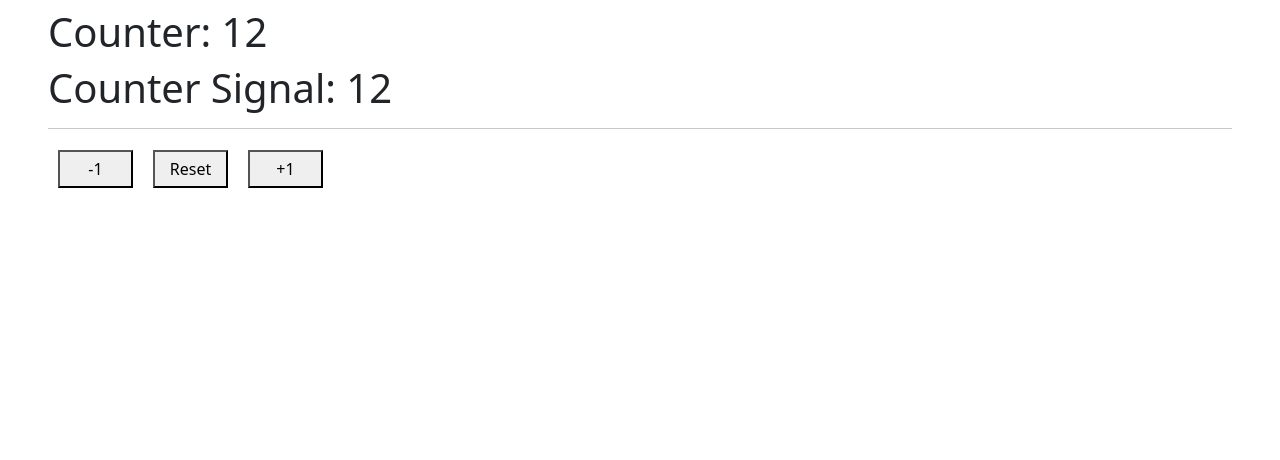
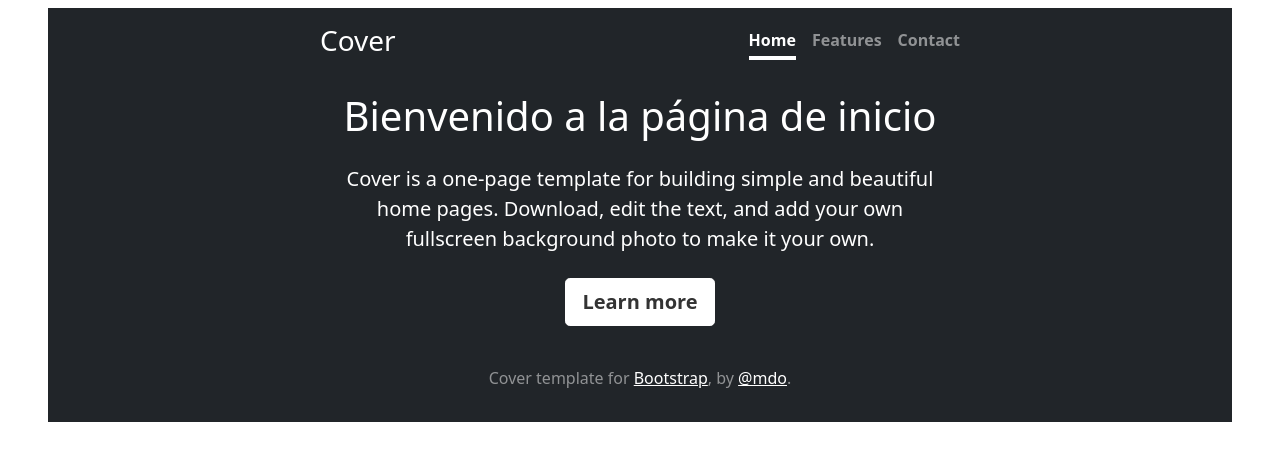
Before and after one commit to enriquesousa/02-bases-angular, an Angular app: page / in a window 1280 px wide. Shown: the top 460 px of the page. Built offline with nearby package versions, Linux system fonts and the light colour scheme.

Commit message:
43 y 44. Resumen de lo aprendido y Código Fuente

```diff
--- a/src/app/app.html
+++ b/src/app/app.html
@@ -1,7 +1,5 @@
 <!-- <nav>Soy un Nav</nav> -->
-
 <section class="mx-5 mt-2">
     <router-outlet />
 </section>
-
-<!-- <footer>Soy un Footer</footer> -->
+<!-- <footer>Soy el footer</footer> -->
--- /dev/null
+++ b/src/app/pages/home/home-page.css
@@ -0,0 +1,54 @@
+/*
+ * Globals
+ */
+
+
+/* Custom default button */
+.btn-secondary,
+.btn-secondary:hover,
+.btn-secondary:focus {
+    color: #333;
+    text-shadow: none;
+    /* Prevent inheritance from `body` */
+}
+
+
+/*
+ * Base structure
+ */
+
+body {
+    text-shadow: 0 .05rem .1rem rgba(0, 0, 0, .5);
+    box-shadow: inset 0 0 5rem rgba(0, 0, 0, .5);
+}
+
+.cover-container {
+    max-width: 42em;
+}
+
+
+/*
+ * Header
+ */
+
+.nav-masthead .nav-link {
+    padding: .25rem 0;
+    font-weight: 700;
+    color: rgba(255, 255, 255, .5);
+    background-color: transparent;
+    border-bottom: .25rem solid transparent;
+}
+
+.nav-masthead .nav-link:hover,
+.nav-masthead .nav-link:focus {
+    border-bottom-color: rgba(255, 255, 255, .25);
+}
+
+.nav-masthead .nav-link+.nav-link {
+    margin-left: 1rem;
+}
+
+.nav-masthead .active {
+    color: #fff;
+    border-bottom-color: #fff;
+}
--- /dev/null
+++ b/src/app/pages/home/home-page.html
@@ -0,0 +1,91 @@
+<div class="d-flex h-100 text-center text-white bg-dark">
+    <div class="cover-container d-flex w-100 h-100 p-3 mx-auto flex-column">
+
+        <header class="mb-auto">
+            <div>
+                <h3 class="float-md-start mb-0">Cover</h3>
+                <nav class="nav nav-masthead justify-content-center float-md-end">
+                    <a class="nav-link active" aria-current="page" href="#">Home</a>
+                    <a class="nav-link" href="#">Features</a>
+                    <a class="nav-link" href="#">Contact</a>
+                </nav>
+            </div>
+        </header>
+
+        <br />
+
+        <main class="px-3 mt-2">
+            <h1>{{ title() }}</h1>
+
+            <p class="lead mt-4">
+                Cover is a one-page template for building simple and beautiful home pages. Download,
+                edit the text, and add your own fullscreen background photo to make it your own.
+            </p>
+
+            <p class="lead mt-4">
+                <a href="#" class="btn btn-lg btn-secondary fw-bold border-white bg-white"
+                    >Learn more</a
+                >
+            </p>
+        </main>
+
+        <br />
+
+        <footer class="mt-auto text-white-50 mt-4">
+            <p>
+                Cover template for
+                <a href="https://getbootstrap.com/" class="text-white">Bootstrap</a>, by
+                <a href="https://twitter.com/mdo" class="text-white">@mdo</a>.
+            </p>
+        </footer>
+
+    </div>
+</div>
+
+<!-- <body class="d-flex h-100 text-center text-white bg-dark">
+
+        <div class="cover-container d-flex w-100 h-100 p-3 mx-auto flex-column">
+
+            <header class="mb-auto">
+                <div>
+                    <h3 class="float-md-start mb-0">Cover</h3>
+                    <nav class="nav nav-masthead justify-content-center float-md-end">
+                        <a class="nav-link active" aria-current="page" href="#">Home</a>
+                        <a class="nav-link" href="#">Features</a>
+                        <a class="nav-link" href="#">Contact</a>
+                    </nav>
+                </div>
+            </header>
+
+            <br>
+
+            <main class="px-3 mt-2">
+                <h1>Cover page {{ title() }}</h1>
+
+                <p class="lead mt-4">
+                    Cover is a one-page template for building simple and beautiful home pages.
+                    Download, edit the text, and add your own fullscreen background photo to make it
+                    your own.
+                </p>
+
+                <p class="lead mt-4">
+                    <a href="#" class="btn btn-lg btn-secondary fw-bold border-white bg-white"
+                        >Learn more</a
+                    >
+                </p>
+
+            </main>
+
+            <br>
+
+            <footer class="mt-auto text-white-50 mt-4">
+                <p>
+                    Cover template for
+                    <a href="https://getbootstrap.com/" class="text-white">Bootstrap</a>, by
+                    <a href="https://twitter.com/mdo" class="text-white">@mdo</a>.
+                </p>
+            </footer>
+
+        </div>
+
+</body> -->
--- /dev/null
+++ b/src/app/pages/home/home-page.ts
@@ -0,0 +1,14 @@
+import { UpperCasePipe } from '@angular/common';
+import { ChangeDetectionStrategy, Component, computed, signal } from '@angular/core';
+
+@Component({
+    templateUrl: './home-page.html',
+    styleUrls: ['./home-page.css'],
+    // Para quitar el zoneJs y solo trabajar con señales
+    changeDetection: ChangeDetectionStrategy.OnPush,
+})
+export class HomePageComponent {
+
+    title = signal('Bienvenido a la página de inicio');
+
+}
--- a/src/index.html
+++ b/src/index.html
@@ -8,10 +8,18 @@
         <link rel="icon" type="image/x-icon" href="favicon.ico" />
 
         <!-- Bootstrap css -->
-        <link href="https://cdn.jsdelivr.net/npm/bootstrap@5.3.3/dist/css/bootstrap.min.css" rel="stylesheet" integrity="sha384-QWTKZyjpPEjISv5WaRU9OFeRpok6YctnYmDr5pNlyT2bRjXh0JMhjY6hW+ALEwIH" crossorigin="anonymous">
+        <!-- <link href="https://cdn.jsdelivr.net/npm/bootstrap@5.3.3/dist/css/bootstrap.min.css" rel="stylesheet" integrity="sha384-QWTKZyjpPEjISv5WaRU9OFeRpok6YctnYmDr5pNlyT2bRjXh0JMhjY6hW+ALEwIH" crossorigin="anonymous"> -->
+        <link href="https://cdn.jsdelivr.net/npm/bootstrap@5.0.2/dist/css/bootstrap.min.css" rel="stylesheet" integrity="sha384-EVSTQN3/azprG1Anm3QDgpJLIm9Nao0Yz1ztcQTwFspd3yD65VohhpuuCOmLASjC" crossorigin="anonymous">
 
     </head>
+
     <body>
+
         <app-root></app-root>
+
+        <!-- Bootstrap Bundle with Popper -->
+        <script src="https://cdn.jsdelivr.net/npm/bootstrap@5.0.2/dist/js/bootstrap.bundle.min.js" integrity="sha384-MrcW6ZMFYlzcLA8Nl+NtUVF0sA7MsXsP1UyJoMp4YLEuNSfAP+JcXn/tWtIaxVXM" crossorigin="anonymous"></script>
+
     </body>
+
 </html>
```
Also changed, not shown: src/app/app.routes.ts (+6 -3 lines).
